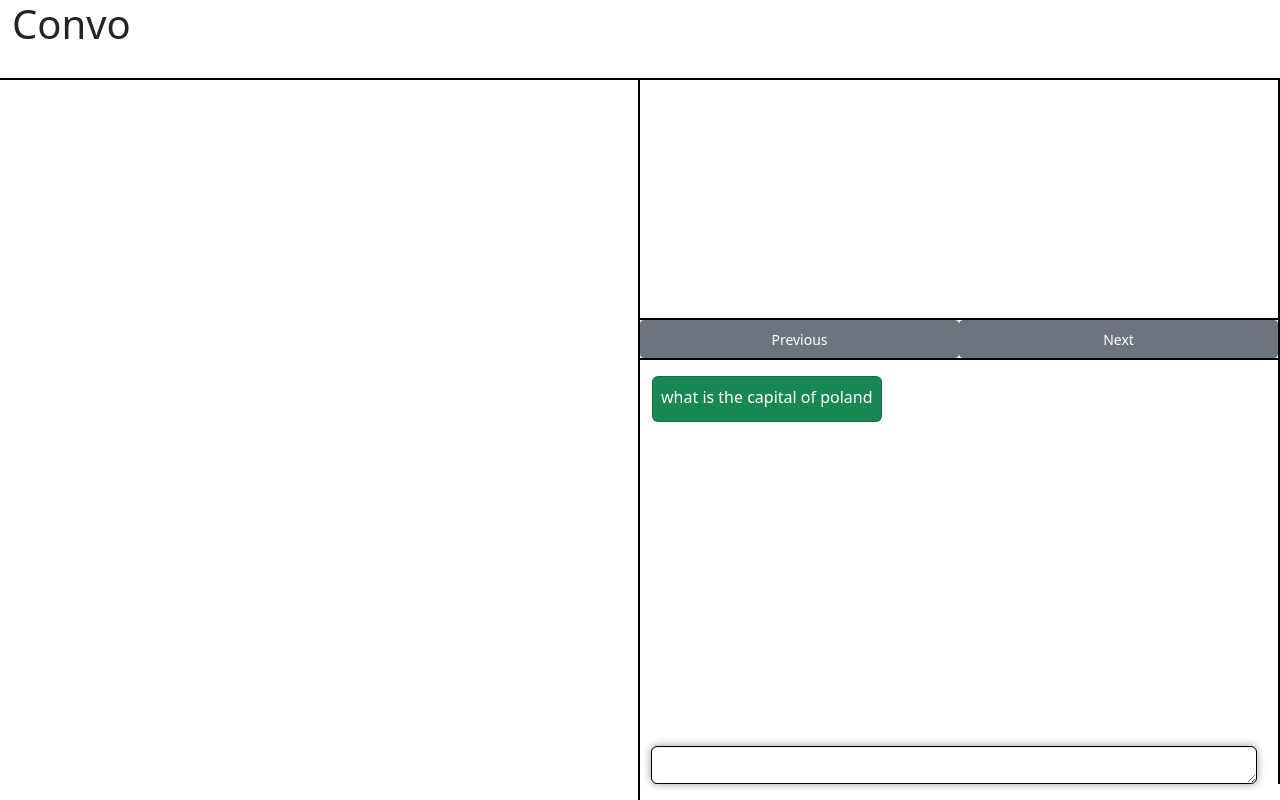
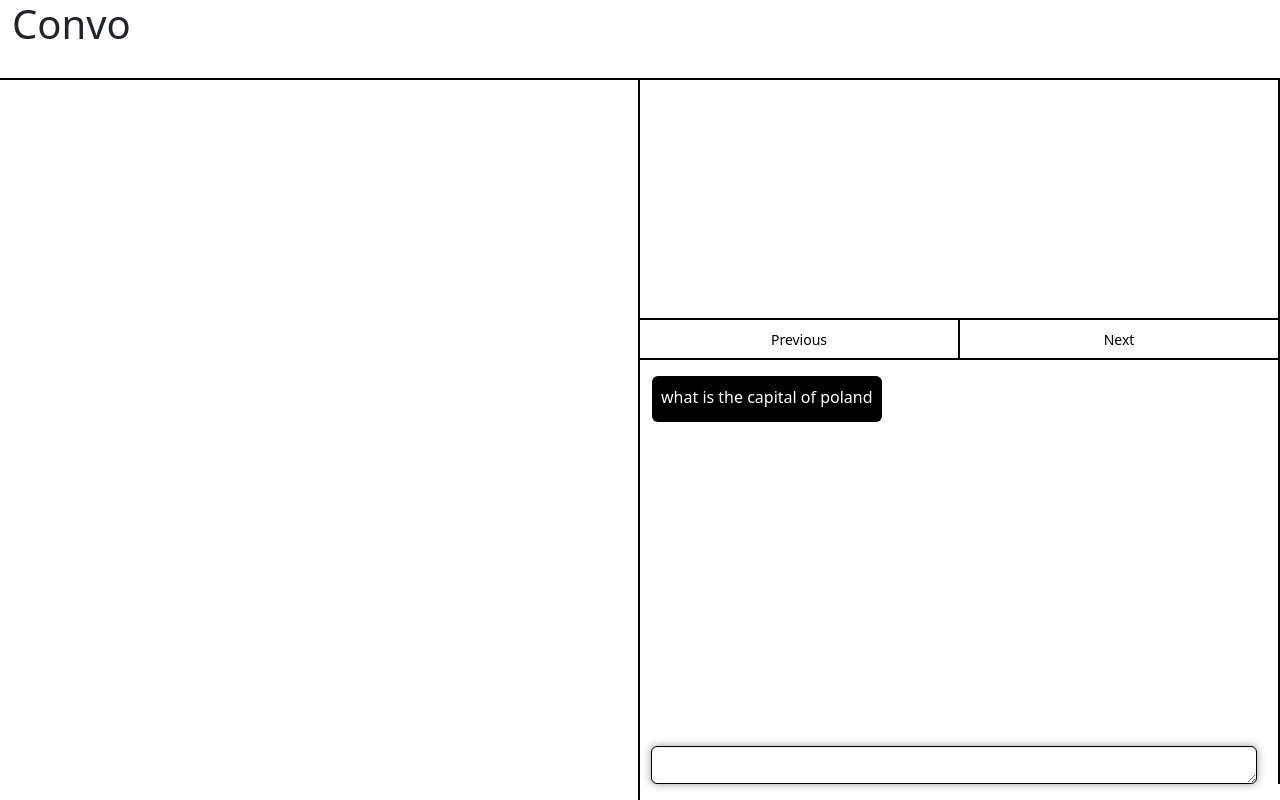
Before and after one commit to AnakinTrotter/lahacks-2023, a Next.js app in the folder convo/: page /study/1 in a window 1280 px wide. Built offline with nearby package versions, Linux system fonts and the light colour scheme.

Commit message:
styling for display page

```diff
--- a/convo/src/components/Chat.js
+++ b/convo/src/components/Chat.js
@@ -7,10 +7,15 @@ const Bubble = (props) => {
     return (
         <Container className={`d-flex justify-content-${props.user ? "end" : "start"}`}>
             <Card
-                className={`bg-${props.user ? "primary" : "success"} m-0 p-0`}
-                style={{ width: "fit-content", minWidth: "4em" }}
+                className={`m-0 p-0`}
+                style={{
+                    width: "fit-content",
+                    minWidth: "4em" ,
+                    backgroundColor: props.user ? "white" : "black",
+                    color: props.user ? "black" : "white",
+                }}
             >
-                <Card.Body className="text-white mb-1 p-2">
+                <Card.Body className=" mb-1 p-2">
                     <p className={`text-center m-0 p-0`}>{props.text}</p>
                 </Card.Body>
             </Card>
--- a/convo/src/components/DisplayPage.js
+++ b/convo/src/components/DisplayPage.js
@@ -76,7 +76,11 @@ function DisplayParagraph(props) {
                     key={crypto.randomUUID()}
                     ref={index === props.indexNum ? highlightedRef : null}
                     style={{
-                        backgroundColor: index === props.indexNum ? 'yellow' : 'transparent',
+                        textDecoration:  index === props.indexNum ? 'bold' : 'none',
+                        //fontWeight: index === props.indexNum ? 'bold' : 'none',
+                        backgroundColor: index === props.indexNum ? 'black' : 'none',
+                        color: index === props.indexNum ? 'white' : 'black',
+                        padding: '10px'
                     }}
                 >
                     {item}
@@ -132,8 +136,16 @@ export default function DisplayPage(props) {
                         <DisplayApiCall paragraphs={props.paragraphs} indexNum={index} />
                     </div>
                     <div className="row" style={{ borderBottom: '2px solid black', overflowY: 'scroll', height: '5vh' }}>
-                        <Button onClick={handleClickDown} className="btn btn-secondary btn-sm" style={{ width: '50%' }}>Previous</Button>
-                        <Button onClick={handleClickUp} className="btn btn-secondary btn-sm" style={{ width: '50%' }}>Next</Button>
+                        <Button onClick={handleClickDown} className="btn btn-secondary btn-sm" style={{ width: '50%', backgroundColor:'white', color:'black',borderRadius:'0px',borderColor:'black',
+                        borderTop:'0px',
+                        borderLeft:'0px',
+                        borderBottom:'0px',
+                     }}>Previous</Button>
+                        <Button onClick={handleClickUp} className="btn btn-secondary btn-sm" style={{  width: '50%', backgroundColor:'white', color:'black',borderRadius:'0px',borderColor:'black',
+                        borderTop:'0px',
+                        borderRight:'0px',
+                        borderBottom:'0px',
+                        }}>Next</Button>
                     </div>
                     <div className="row" style={{ height: "53vh" }}>
                         <Chat questions={props.questions} />
```
